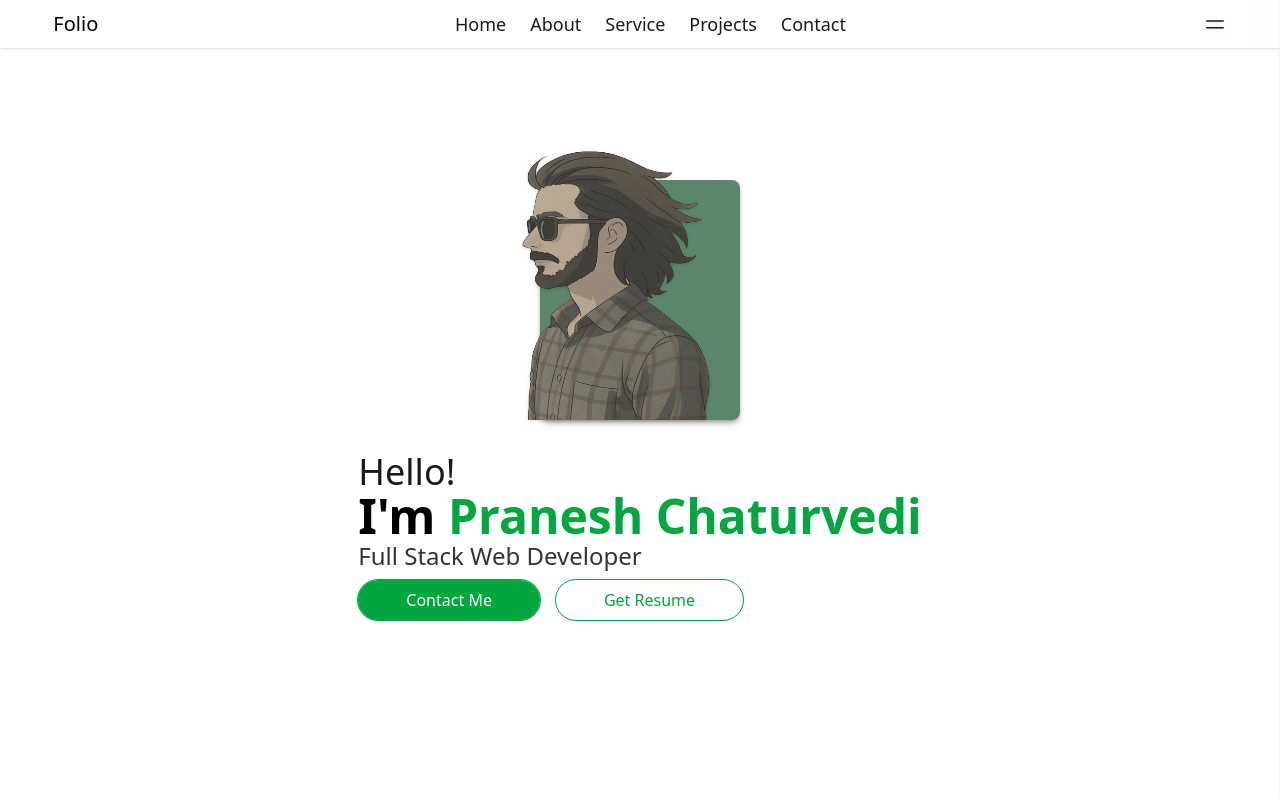
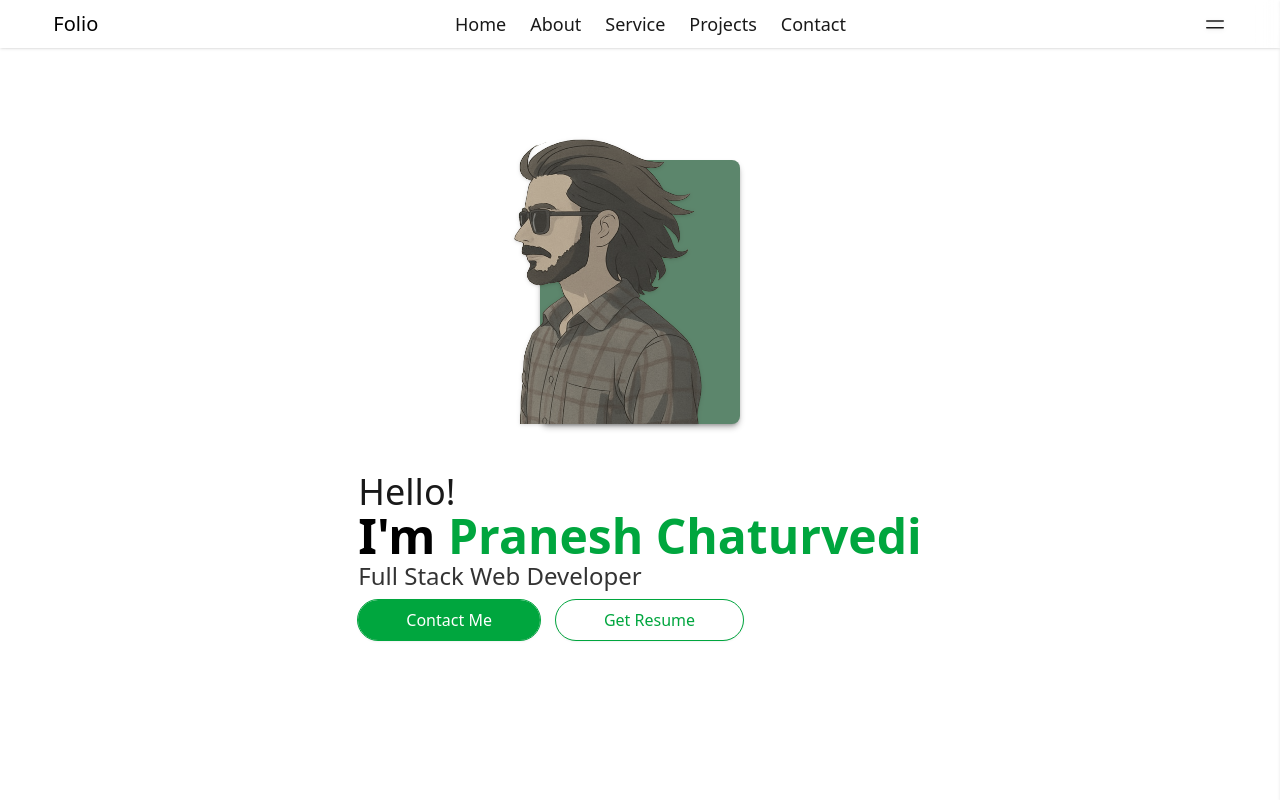
Before and after one commit to Trouble001/Portfolio, a React (Vite) app: page / in a window 1280 px wide. Shown: the top 800 px of the page. Built offline with nearby package versions, Linux system fonts and the light colour scheme.

Commit message:
Changing pic size 1

```diff
--- a/src/layouts/HeroSection.jsx
+++ b/src/layouts/HeroSection.jsx
@@ -18,8 +18,8 @@ const HeroSection = () => {
         animate={inView ? { opacity: 1, y: 0 } : {}}
         transition={{ duration: 0.6, ease: "easeOut" }}
         className="">
-        <div className={`w-50 h-60 ${themeColors[color].bg} transition-colors duration-500 relative shadow-md shadow-black/30 rounded-lg mx-auto mb-8 grayscale-75`}>
-          <img src={myphoto} className="w-full h-68 -mt-8 -ml-6 absolute drop-shadow rounded-lg" />
+        <div className={`w-50 h-66 ${themeColors[color].bg} transition-colors duration-500 relative shadow-md shadow-black/30 rounded-lg mx-auto mb-12 grayscale-75`}>
+          <img src={myphoto} className="w-full h-72 -mt-6 -ml-8 absolute drop-shadow rounded-lg" />
         </div>
         <h5 className="text-xl sm:text-xl md:text-3xl lg:text-3xl xl:text-4xl font-medium text-black/90 dark:text-white/90">Hello!</h5>
         <h3 className="text-3xl sm:text-3xl md:text-4xl lg:text-4xl xl:text-5xl font-bold text-black/100 dark:text-white/100 transition-colors duration-500">I'm <span className={`transition-colors duration-500 ${themeColors[color].text}`}>Pranesh Chaturvedi</span></h3>
```
